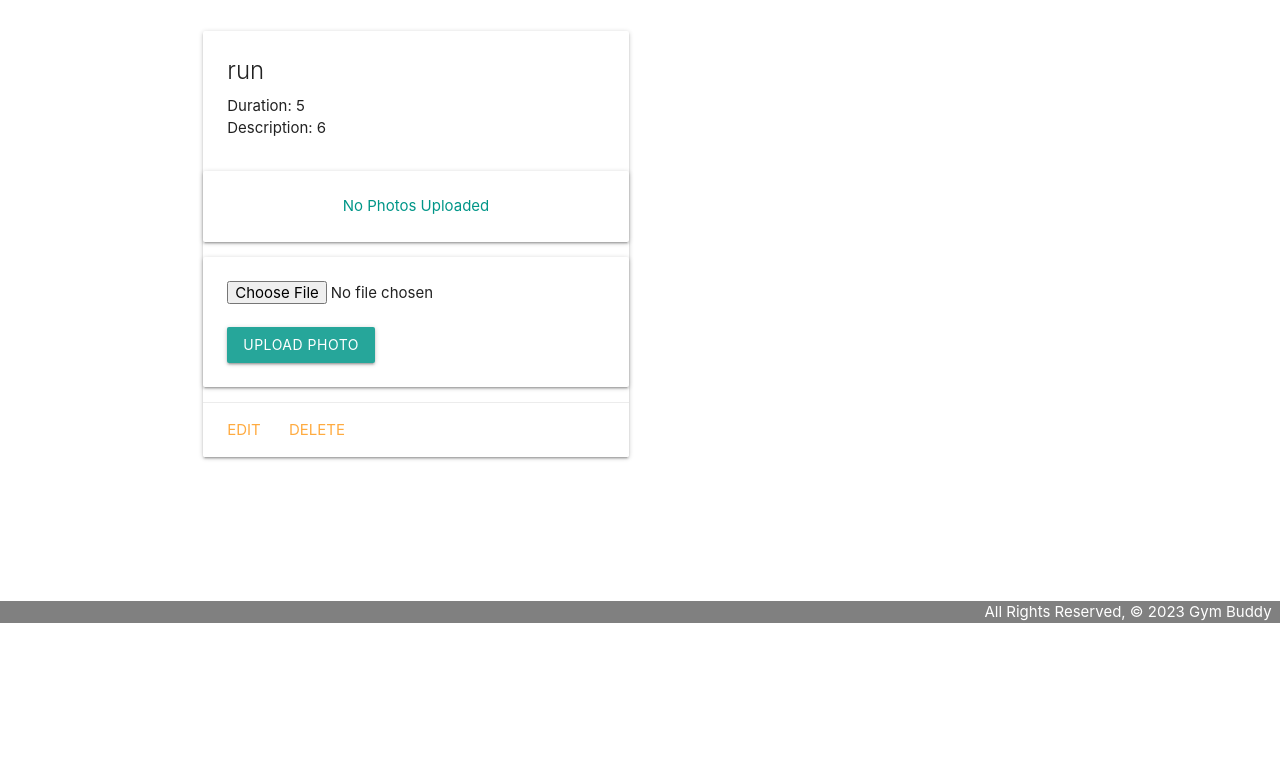
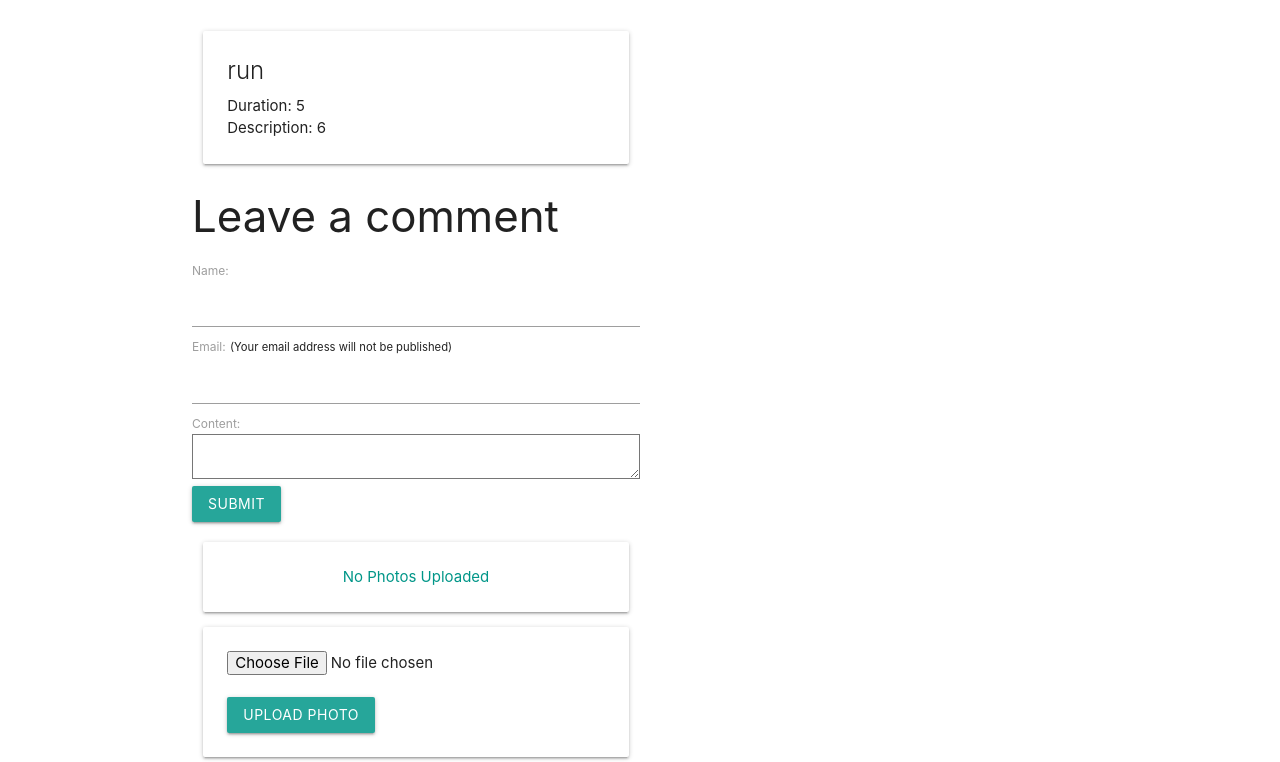
Before and after one commit to davebenner14/Gym-Buddy, a Django app: page /exercises/2/ in a window 1280 px wide. Shown: the part 177-939 px from the top of the page. Before the commit the page ends 800 px from the top, so only its background shows below. Run offline with Django 4.2, Linux system fonts and the light colour scheme; data comes from the database, SQL or seed files in the repository; data that the repository does not hold is empty.

Commit message:
comment section complete

```diff
--- a/main_app/forms.py
+++ b/main_app/forms.py
@@ -5,4 +5,4 @@
 class CommentForm(forms.ModelForm):
     class Meta:
         model = Comment
-        fields = ('name', 'email', 'body')
+        fields = ('name', 'email', 'content')
--- a/main_app/models.py
+++ b/main_app/models.py
@@ -55,18 +55,17 @@ class Plan(models.Model):
 
 
 class Comment(models.Model):
-    email = models.EmailField()
     name = models.CharField(max_length=50)
-    body = models.TextField()
-    exercise = models.ForeignKey(Exercise, on_delete=models.CASCADE,related_name='Comments')
+    email = models.EmailField(max_length=100)
+    content = models.TextField()
+    exercise = models.ForeignKey(Exercise, on_delete=models.CASCADE)
     created = models.DateTimeField(auto_now_add=True)
 
+    class Meta:
+        ordering = ('-created',)
 
     def __str__(self):
-        return f'comment from {self.name} on {self.exercise}'
-
-    def get_absolute_url(self):
-        return reverse('meals_detail', kwargs={'pk': self.id})
+        return 'Comment by {}'.format(self.name)
 
 class Photo(models.Model):
     url = models.CharField(max_length=200)
--- a/main_app/templates/main_app/exercise_detail.html
+++ b/main_app/templates/main_app/exercise_detail.html
@@ -10,7 +10,65 @@
         <p>Duration: {{exercise.duration}}</p>
         <p>Description: {{exercise.description}}</p>
       </div>
-      {% for photo in exercise.photo_set.all %}
+    </div>
+
+    {% if comments %}
+    <div class="row mt-5">
+      <div class="col-lg-6 offset-lg-3">
+        Comment{{ comments.count|pluralize }}
+        <span class="badge badge-dark ml-2">{{ comments.count }}</span>
+      </div>
+      {% for comment in comments %}
+      <div class="col-lg-6 offset-lg-3 mt-2">
+        <div class="card p-2">
+          <div class="row">
+            <div class="col-12">
+              <strong>{{ comment.name }}</strong> said
+            </div>
+            <div class="col-12">
+              <p class="m-1 mt-3">{{ comment.content }}</p>
+              <p class="text-right text-muted"><small>{{ comment.created }}</small></p>
+            </div>
+          </div>
+        </div>
+      </div>
+      {% endfor %}
+    </div>
+    {% endif %}
+
+    <div class="row mt-5">
+      <div class="col-lg-6 offset-lg-3">
+        <h3>Leave a comment</h3>
+        <form method='POST'>
+          {% csrf_token %}
+          <div class="form-group">
+            <span class="ml-2"></span>{{ form.name.label_tag }}
+            <input type="text" class="form-control {% if form.name.errors %}is-invalid{% endif %}" id="id_name"
+              name="name" value="{{ form.name.value|default:'' }}">
+          </div>
+          <div class="form-group">
+            <span class="ml-2"></span>
+            {{ form.email.label_tag }}
+            <span class="text-muted"><small>(Your email address will not be published)</small></span>
+            <input type="text" class="form-control {% if form.email.errors %}is-invalid{% endif %}" id="id_email"
+              name="email" value="{{ form.email.value|default:'' }}">
+          </div>
+          <div class="form-group">
+            <span class="ml-2"></span>{{ form.content.label_tag }}
+            <textarea class="form-control {% if form.content.errors %}is-invalid{% endif %}" id="id_content"
+              name="content" rows="4">{{ form.content.value|default:'' }}</textarea>
+          </div>
+          <button class="btn btn-primary ml-2" type="submit">SUBMIT</button>
+        </form>
+      </div>
+    </div>
+
+
+
+
+
+
+          {% for photo in exercise.photo_set.all %}
       <img
         class="responsive-img card-panel"
         src="{{photo.url}}"
--- a/main_app/urls.py
+++ b/main_app/urls.py
@@ -1,5 +1,6 @@
 from django.urls import path
 from . import views
+
 
 
 urlpatterns = [
@@ -27,5 +28,5 @@ urlpatterns = [
   path('meals/<int:meal_id>/add_photo/', views.add_photo_for_meal, name='add_photo_for_meal'),
   path('exercise/<int:exercise_id>/add_photo/', views.add_photo_for_exercise, name='add_photo_for_exercise'),
   path('accounts/signup/', views.signup, name='signup'),
-
+   path('exercises/<int:pk>/', views.ExerciseDetail.as_view(), name='exercise-detail'),
 ]
--- a/main_app/views.py
+++ b/main_app/views.py
@@ -4,12 +4,13 @@ import os
 from django.shortcuts import render, redirect
 from django.views.generic import ListView,DetailView
 from django.views.generic.edit import CreateView, UpdateView, DeleteView
-from .models import Exercise, Plan, Meal, Photo
+from .models import Exercise, Plan, Meal, Photo, Comment
 from django.contrib.auth import login
 from django.contrib.auth.forms import UserCreationForm
 from django.contrib.auth.decorators import login_required
 from django.contrib.auth.mixins import LoginRequiredMixin
-
+from .forms import CommentForm
+from django.shortcuts import render, get_object_or_404, redirect
 # Create your views here.
 def home(request):
   return render(request, 'home.html')
@@ -42,6 +43,52 @@ class ExerciseList(ListView):
 
 class ExerciseDetail(DetailView):
   model = Exercise
+
+
+
+  def get_context_data(self, **kwargs):
+      context = super().get_context_data(**kwargs)
+      pk = self.kwargs["pk"]
+      # slug = self.kwargs["slug"]
+
+      form = CommentForm()
+      exercise = get_object_or_404(Exercise, pk=pk)
+      comments = exercise.comment_set.all()
+
+      context['exercise'] = exercise
+      context['comments'] = comments
+      context['form'] = form
+      return context
+
+  def exercise(self, request, *args, **kwargs):
+      form = CommentForm(request.Exercise)
+      self.object = self.get_object()
+      context = super().get_context_data(**kwargs)
+
+      exercise = Exercise.objects.filter(id=self.kwargs['pk'])[0]
+      comments = exercise.comment_set.all()
+
+      context['exercise'] = exercise
+      context['comments'] = comments
+      context['form'] = form
+
+      if form.is_valid():
+          name = form.cleaned_data['name']
+          email = form.cleaned_data['email']
+          content = form.cleaned_data['content']
+
+          comment = Comment.objects.create(
+              name=name, email=email, content=content, exercise=exercise
+          )
+
+          form = CommentForm()
+          context['form'] = form
+          return self.render_to_response(context=context)
+
+      return self.render_to_response(context=context)
+      return redirect('exercise-detail', pk=exercise.pk)
+
+
 
 class ExerciseUpdate(UpdateView):
   model = Exercise
```
Also changed, not shown: main_app/templates/main_app/meal_detail.html (+9 -0 lines), db.sqlite3, main_app/migrations/0010_comment_active.py (added), main_app/migrations/0011_alter_comment_options_remove_comment_active_and_more.py (added), main_app/migrations/0012_rename_body_comment_content.py (added).
